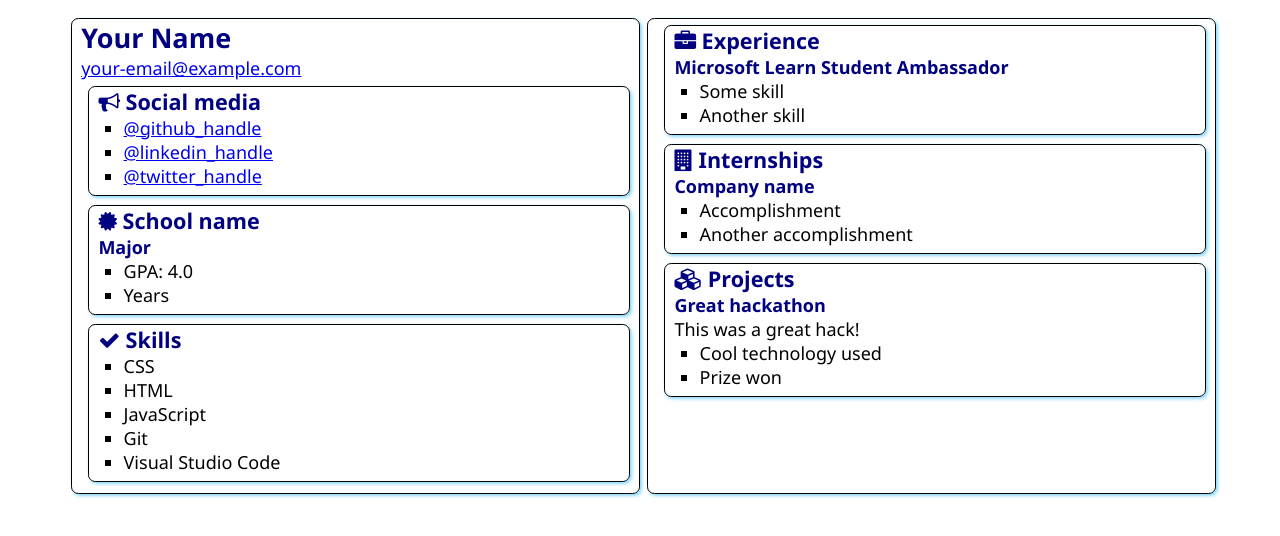
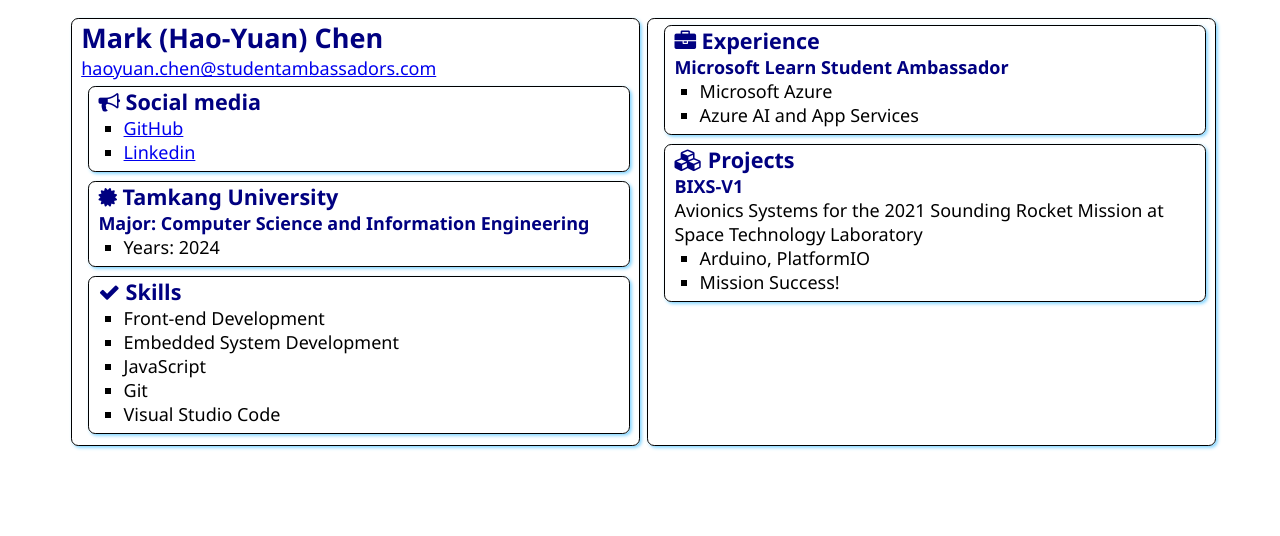
Before and after one commit to MarkCodering/SATechnicalOnboarding, a plain HTML site: page src/index.html in a window 1280 px wide. Drawn offline with Linux system fonts and the light colour scheme.

Commit message:
file update

```diff
--- a/src/index.html
+++ b/src/index.html
@@ -12,8 +12,8 @@
 <body>
     <main>
         <article class="box">
-            <h1>Your Name</h1>
-            <div><a href="mailto:your.email@example.com">your-email@example.com</a></div>
+            <h1>Mark (Hao-Yuan) Chen</h1>
+            <div><a href="haoyuan.chen@studentambassadors.com">haoyuan.chen@studentambassadors.com</a></div>
 
             <section class="box">
                 <h2>
@@ -21,9 +21,8 @@
                     Social media
                 </h2>
                 <ul>
-                    <li><a href="https://github.com/<handle>">@github_handle</a></li>
-                    <li><a href="https://linkedin.com/in/<handle>">@linkedin_handle</a></li>
-                    <li><a href="https://twitter.com/<handle>">@twitter_handle</a></li>
+                    <li><a href="https://github.com/MarkCodering">GitHub</a></li>
+                    <li><a href="https://www.linkedin.com/in/mark-chen-next/">Linkedin</a></li>
                 </ul>
             </section>
 
@@ -31,12 +30,11 @@
                 <div class="education">
                     <h2>
                         <i class="fa fa-certificate" aria-hidden="true"></i>
-                        School name
+                        Tamkang University
                     </h2>
-                    <h3>Major</h3>
+                    <h3>Major: Computer Science and Information Engineering</h3>
                     <ul>
-                        <li>GPA: 4.0</li>
-                        <li>Years</li>
+                        <li>Years: 2024</li>
                     </ul>
                 </div>
             </section>
@@ -47,8 +45,8 @@
                     Skills
                 </h2>
                 <ul>
-                    <li>CSS</li>
-                    <li>HTML</li>
+                    <li>Front-end Development</li>
+                    <li>Embedded System Development</li>
                     <li>JavaScript</li>
                     <li>Git</li>
                     <li>Visual Studio Code</li>
@@ -58,38 +56,27 @@
         <article class="box">
             <section class="box">
                 <h2>
-                    <i class="fa fa-briefcase" aria-hidden="true"></i>
+                 <i class="fa fa-briefcase" aria-hidden="true"></i>
                     Experience
                 </h2>
                 <h3>Microsoft Learn Student Ambassador</h3>
                 <ul>
-                    <li>Some skill</li>
-                    <li>Another skill</li>
+                    <li>Microsoft Azure</li>
+                    <li>Azure AI and App Services </li>
                 </ul>
             </section>
-            <section class="box">
-                <h2>
-                    <i class="fa fa-building" aria-hidden="true"></i>
-                    Internships
-                </h2>
 
-                <h3>Company name</h3>
-                <ul>
-                    <li>Accomplishment</li>
-                    <li>Another accomplishment</li>
-                </ul>
-            </section>
             <section class="box">
                 <h2>
                     <i class="fa fa-cubes" aria-hidden="true"></i>
                     Projects
                 </h2>
 
-                <h3>Great hackathon</h3>
-                <div>This was a great hack!</div>
+                <h3>BIXS-V1</h3>
+                <div>Avionics Systems for the 2021 Sounding Rocket Mission at Space Technology Laboratory</div>
                 <ul>
-                    <li>Cool technology used</li>
-                    <li>Prize won</li>
+                    <li>Arduino, PlatformIO</li>
+                    <li>Mission Success!</li>
                 </ul>
             </section>
         </article>
```
